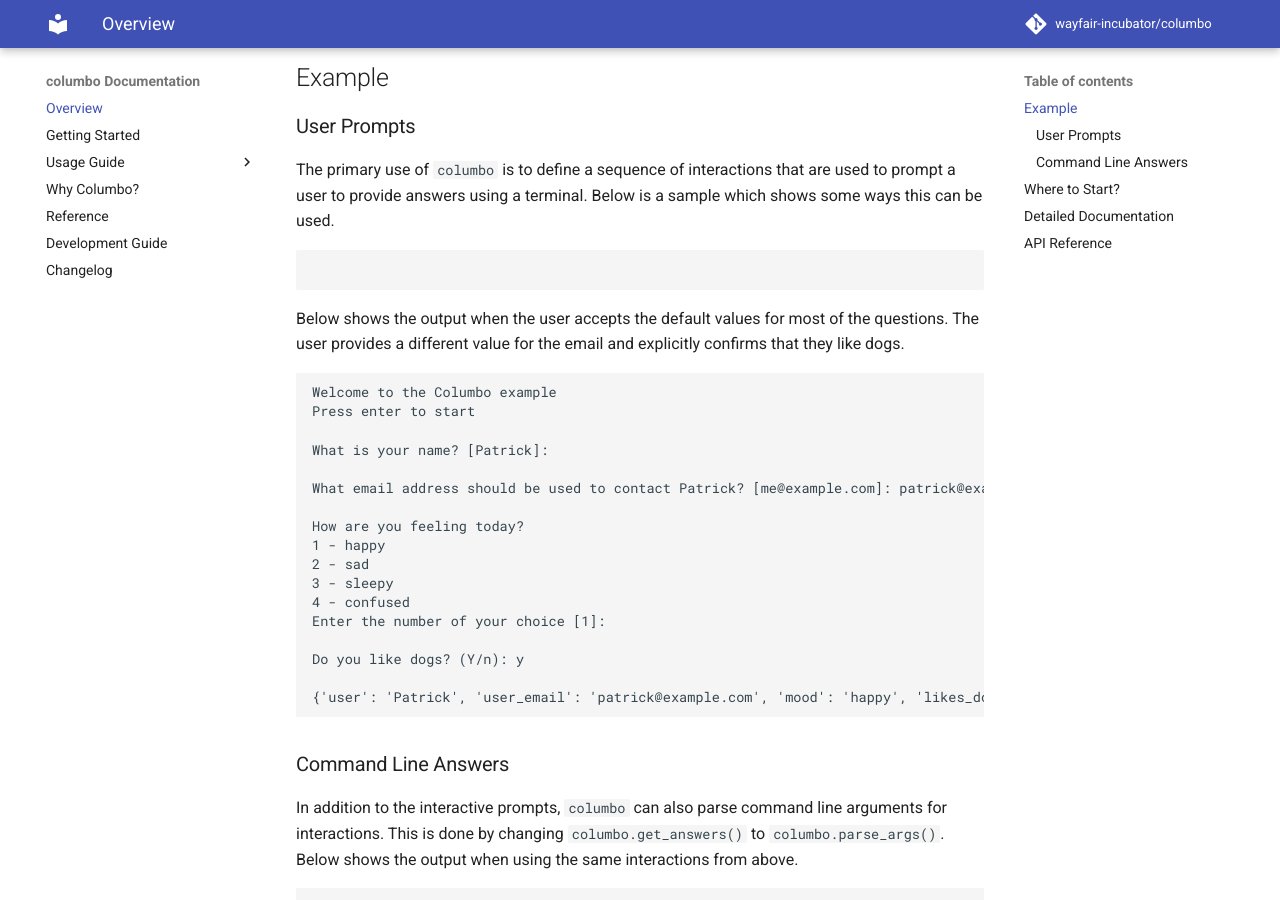
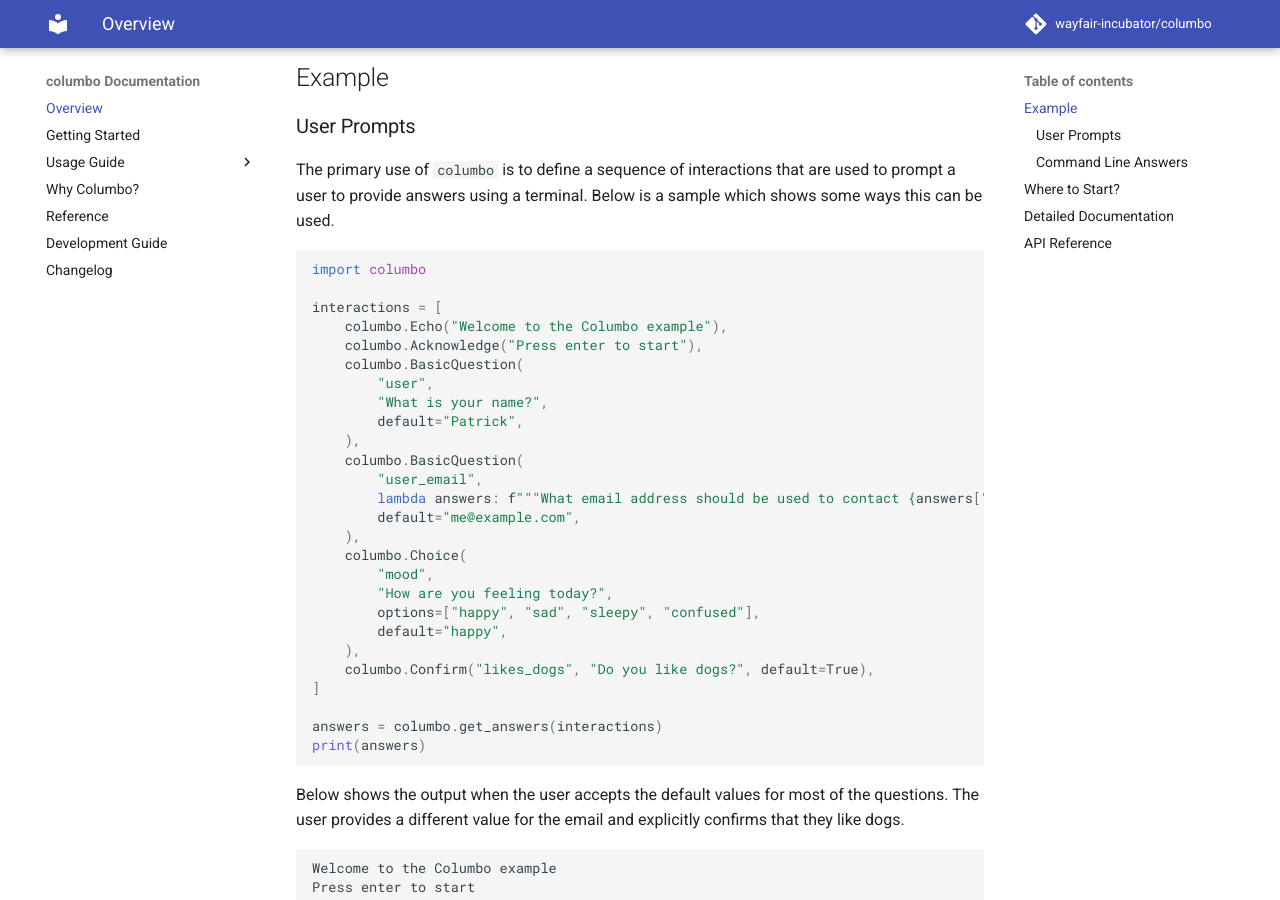
Before and after one commit to plannigan/columbo, an MkDocs documentation site: the page built from docs/index.md, in a window 1280 px wide and 900 px high, scrolled down 640 px. Built offline with MkDocs 1.6.1 and Material for MkDocs 9.7.7, drawn with Linux system fonts in a browser that asks for light colours; comment, search, counter and statistics services are not loaded; the version menu is left out.

Commit message:
Updating include links

````diff
--- a/docs/getting-started.md
+++ b/docs/getting-started.md
@@ -79,7 +79,7 @@
 This is the example that appears on the [main page][docs-main] of the documentation.
 
 ```python linenums="1"
-{!.examples/index_user_prompts.py!}
+{!examples/index_user_prompts.py!}
 ```
 
 * Line 1: Import the `columbo` module.
@@ -125,7 +125,7 @@
     <summary>The full example</summary>
 
 ```python linenums="1" hl_lines="27-30"
-{!.examples/index_command_line_answers.py!}
+{!examples/index_command_line_answers.py!}
 ```
 </details>
 
--- a/docs/index.md
+++ b/docs/index.md
@@ -28,7 +28,7 @@
 using a terminal. Below is a sample which shows some ways this can be used.
 
 ```python
-{!.examples/index_user_prompts.py!}
+{!examples/index_user_prompts.py!}
 ```
 
 Below shows the output when the user accepts the default values for most of the questions. The user provides a different
@@ -68,7 +68,7 @@
     <summary>The full example</summary>
 
 ```python
-{!.examples/index_command_line_answers.py!}
+{!examples/index_command_line_answers.py!}
 ```
 </details>
 
````
Also changed, not shown: docs/usage-guide/optional-questions-and-branching.md (+2 -2 lines), docs/usage-guide/validators.md (+1 -1 lines).
